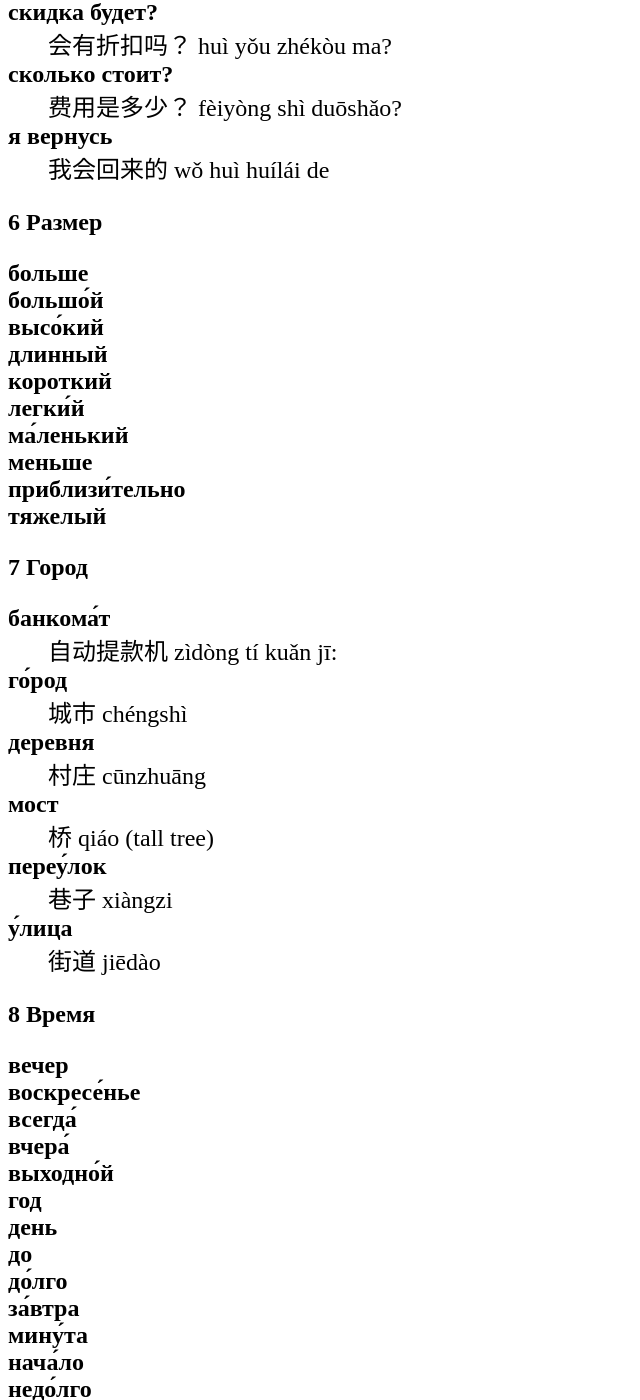
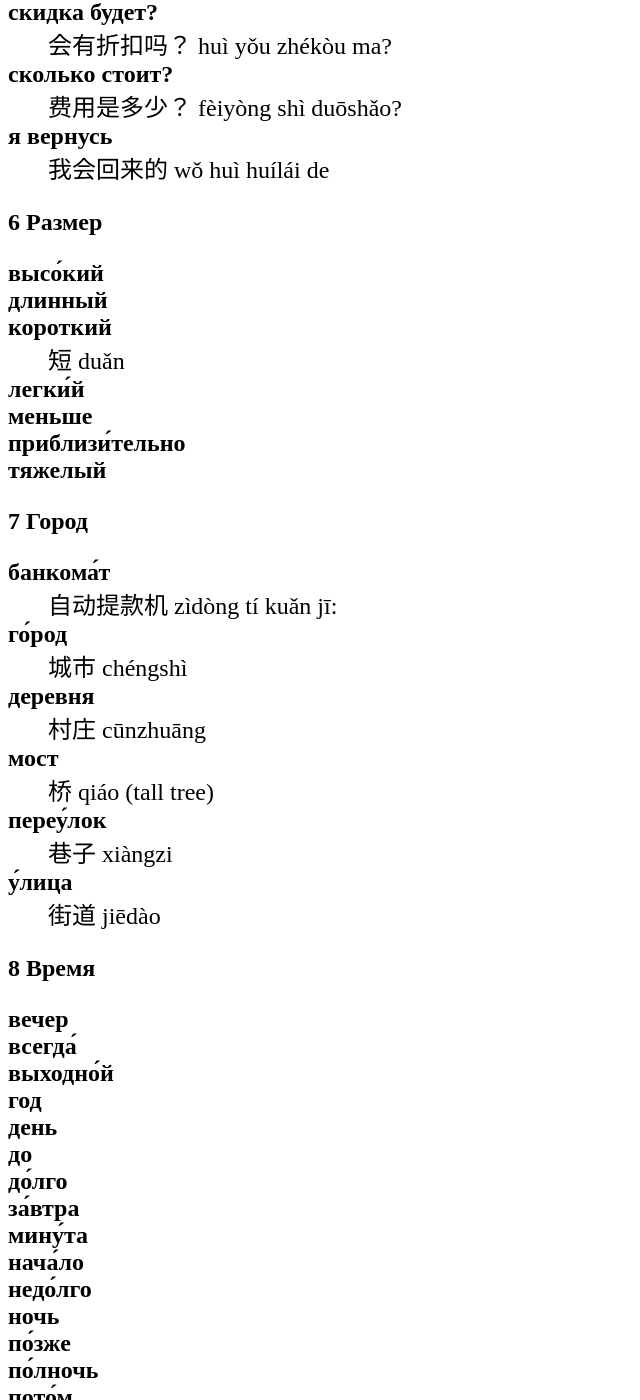
Before and after one commit to ssharoff/ssharoff.github.io, a Jekyll site: the page travel/chinese-phrasebook.html, which Jekyll copies as it is, in a window 1280 px wide and 1400 px high, scrolled down 7994 px. Shown: the whole window, without its empty margins (0-640 px from the left). Built offline with Jekyll 4.4.1, drawn with Linux system fonts in a browser that asks for light colours; some of the changed text lies outside the part shown.

Commit message:
short+arrow

```diff
--- a/travel/chinese-phrasebook.html
+++ b/travel/chinese-phrasebook.html
@@ -3,7 +3,7 @@
 "http://www.w3.org/TR/xhtml1/DTD/xhtml1-strict.dtd">
 <html xmlns="http://www.w3.org/1999/xhtml" lang="en" xml:lang="en">
 <head>
-<!-- 2024-08-14 Wed 08:26 -->
+<!-- 2024-08-14 Wed 20:13 -->
 <meta http-equiv="Content-Type" content="text/html;charset=utf-8" />
 <meta name="viewport" content="width=device-width, initial-scale=1" />
 <title>Разговорник китайский</title>
@@ -243,8 +243,8 @@
 <body>
 <div id="content">
 <h1 class="title">Разговорник китайский</h1>
-<div id="outline-container-org44b4e78" class="outline-2">
-<h2 id="org44b4e78"><span class="section-number-2">1</span> Интерфейсы</h2>
+<div id="outline-container-orgf317bae" class="outline-2">
+<h2 id="orgf317bae"><span class="section-number-2">1</span> Интерфейсы</h2>
 <div class="outline-text-2" id="text-1">
 <dl class="org-dl">
 <dt>Cancel</dt><dd>取消 qǔxiāo (fetch disappear)</dd>
@@ -255,8 +255,8 @@
 </dl>
 </div>
 </div>
-<div id="outline-container-org6eba5f8" class="outline-2">
-<h2 id="org6eba5f8"><span class="section-number-2">2</span> Коммуникация</h2>
+<div id="outline-container-orgb8f1863" class="outline-2">
+<h2 id="orgb8f1863"><span class="section-number-2">2</span> Коммуникация</h2>
 <div class="outline-text-2" id="text-2">
 <dl class="org-dl">
 <dt>до свида́ния</dt><dd>再见 zàijiàn</dd>
@@ -285,8 +285,8 @@
 </div>
 </div>
 
-<div id="outline-container-org107602b" class="outline-2">
-<h2 id="org107602b"><span class="section-number-2">3</span> Вопросы</h2>
+<div id="outline-container-org8f39fc4" class="outline-2">
+<h2 id="org8f39fc4"><span class="section-number-2">3</span> Вопросы</h2>
 <div class="outline-text-2" id="text-3">
 <dl class="org-dl">
 <dt>где?</dt><dd>在哪里？ zài nǎlǐ?</dd>
@@ -299,12 +299,12 @@
 </dl>
 </div>
 </div>
-<div id="outline-container-org1930e7b" class="outline-2">
-<h2 id="org1930e7b"><span class="section-number-2">4</span> Еда</h2>
+<div id="outline-container-org045a045" class="outline-2">
+<h2 id="org045a045"><span class="section-number-2">4</span> Еда</h2>
 <div class="outline-text-2" id="text-4">
 </div>
-<div id="outline-container-orga12f075" class="outline-3">
-<h3 id="orga12f075"><span class="section-number-3">4.1</span> Питьё</h3>
+<div id="outline-container-orgb71261c" class="outline-3">
+<h3 id="orgb71261c"><span class="section-number-3">4.1</span> Питьё</h3>
 <div class="outline-text-3" id="text-4-1">
 <dl class="org-dl">
 <dt>буты́лка</dt><dd>瓶子 píngzi: 并 side by side + 瓦 earthenware</dd>
@@ -320,8 +320,8 @@
 </div>
 </div>
 
-<div id="outline-container-org744ad0c" class="outline-3">
-<h3 id="org744ad0c"><span class="section-number-3">4.2</span> Ресторан</h3>
+<div id="outline-container-org2cfefa2" class="outline-3">
+<h3 id="org2cfefa2"><span class="section-number-3">4.2</span> Ресторан</h3>
 <div class="outline-text-3" id="text-4-2">
 <dl class="org-dl">
 <dt>Очень вкусно</dt><dd>非常好吃   fēicháng hào chī</dd>
@@ -379,8 +379,8 @@
 </div>
 </div>
 
-<div id="outline-container-orgddd51a1" class="outline-3">
-<h3 id="orgddd51a1"><span class="section-number-3">4.3</span> Фрукты и овощи</h3>
+<div id="outline-container-orgc732a87" class="outline-3">
+<h3 id="orgc732a87"><span class="section-number-3">4.3</span> Фрукты и овощи</h3>
 <div class="outline-text-3" id="text-4-3">
 <dl class="org-dl">
 <dt>арбу́з</dt><dd>西瓜   xīguā</dd>
@@ -409,8 +409,8 @@
 </div>
 </div>
 
-<div id="outline-container-orgd7aa130" class="outline-2">
-<h2 id="orgd7aa130"><span class="section-number-2">5</span> Магазин</h2>
+<div id="outline-container-org41c6c44" class="outline-2">
+<h2 id="org41c6c44"><span class="section-number-2">5</span> Магазин</h2>
 <div class="outline-text-2" id="text-5">
 <dl class="org-dl">
 <dt>дешево</dt><dd>便宜     piányí</dd>
@@ -424,23 +424,16 @@
 </div>
 </div>
 
-<div id="outline-container-orgb59a5af" class="outline-2">
-<h2 id="orgb59a5af"><span class="section-number-2">6</span> Размер</h2>
+<div id="outline-container-orgc624ae9" class="outline-2">
+<h2 id="orgc624ae9"><span class="section-number-2">6</span> Размер</h2>
 <div class="outline-text-2" id="text-6">
 <dl class="org-dl">
-<dt>больше</dt><dd></dd>
-
-<dt>большо́й</dt><dd></dd>
-
 <dt>высо́кий</dt><dd></dd>
 
 <dt>длинный</dt><dd></dd>
 
-<dt>короткий</dt><dd></dd>
-
+<dt>короткий</dt><dd>短  duǎn</dd>
 <dt>легки́й</dt><dd></dd>
-
-<dt>ма́ленький</dt><dd></dd>
 
 <dt>меньше</dt><dd></dd>
 
@@ -451,8 +444,8 @@
 </div>
 </div>
 
-<div id="outline-container-org4ac105a" class="outline-2">
-<h2 id="org4ac105a"><span class="section-number-2">7</span> Город</h2>
+<div id="outline-container-org5094faa" class="outline-2">
+<h2 id="org5094faa"><span class="section-number-2">7</span> Город</h2>
 <div class="outline-text-2" id="text-7">
 <dl class="org-dl">
 <dt>банкома́т</dt><dd>自动提款机 zìdòng tí kuǎn jī:</dd>
@@ -464,17 +457,13 @@
 </dl>
 </div>
 </div>
-<div id="outline-container-orgd7bf3a0" class="outline-2">
-<h2 id="orgd7bf3a0"><span class="section-number-2">8</span> Время</h2>
+<div id="outline-container-org72f3a61" class="outline-2">
+<h2 id="org72f3a61"><span class="section-number-2">8</span> Время</h2>
 <div class="outline-text-2" id="text-8">
 <dl class="org-dl">
 <dt>вечер</dt><dd></dd>
 
-<dt>воскресе́нье</dt><dd></dd>
-
 <dt>всегда́</dt><dd></dd>
-
-<dt>вчера́</dt><dd></dd>
 
 <dt>выходно́й</dt><dd></dd>
 
@@ -516,18 +505,14 @@
 
 <dt>сра́зу</dt><dd></dd>
 
-<dt>суббо́та</dt><dd></dd>
-
-<dt>у́тро</dt><dd></dd>
-
 <dt>ча́сто</dt><dd></dd>
 
 <dt>час</dt><dd></dd>
 </dl>
 </div>
 </div>
-<div id="outline-container-org67b1461" class="outline-2">
-<h2 id="org67b1461"><span class="section-number-2">9</span> Транспорт</h2>
+<div id="outline-container-orga104f02" class="outline-2">
+<h2 id="orga104f02"><span class="section-number-2">9</span> Транспорт</h2>
 <div class="outline-text-2" id="text-9">
 <dl class="org-dl">
 <dt>близко</dt><dd></dd>
@@ -565,8 +550,8 @@
 </div>
 </div>
 
-<div id="outline-container-org17088cc" class="outline-2">
-<h2 id="org17088cc"><span class="section-number-2">10</span> Погода</h2>
+<div id="outline-container-org9fc0439" class="outline-2">
+<h2 id="org9fc0439"><span class="section-number-2">10</span> Погода</h2>
 <div class="outline-text-2" id="text-10">
 <dl class="org-dl">
 <dt>бу́ря</dt><dd></dd>
@@ -624,8 +609,8 @@
 </div>
 </div>
 
-<div id="outline-container-orgdd2de93" class="outline-2">
-<h2 id="orgdd2de93"><span class="section-number-2">11</span> Associations</h2>
+<div id="outline-container-org0f7d8c8" class="outline-2">
+<h2 id="org0f7d8c8"><span class="section-number-2">11</span> Associations</h2>
 <div class="outline-text-2" id="text-11">
 <dl class="org-dl">
 <dt>⺌</dt><dd>little</dd>
@@ -671,12 +656,13 @@
 <dt>青</dt><dd>growing + flesh &rarr; blue-green</dd>
 <dt>页</dt><dd>a page</dd>
 <dt>𠫓</dt><dd>give birth</dd>
+<dt>矢</dt><dd>arrow</dd>
 </dl>
 </div>
 </div>
 </div>
 <div id="postamble" class="status">
-<p class="date">Created: 2024-08-14 Wed 08:26</p>
+<p class="date">Created: 2024-08-14 Wed 20:13</p>
 <p class="validation"><a href="http://validator.w3.org/check?uri=referer">Validate</a></p>
 </div>
 </body>
```
Also changed, not shown: travel/chinese-phrasebook.org (+2 -8 lines).
